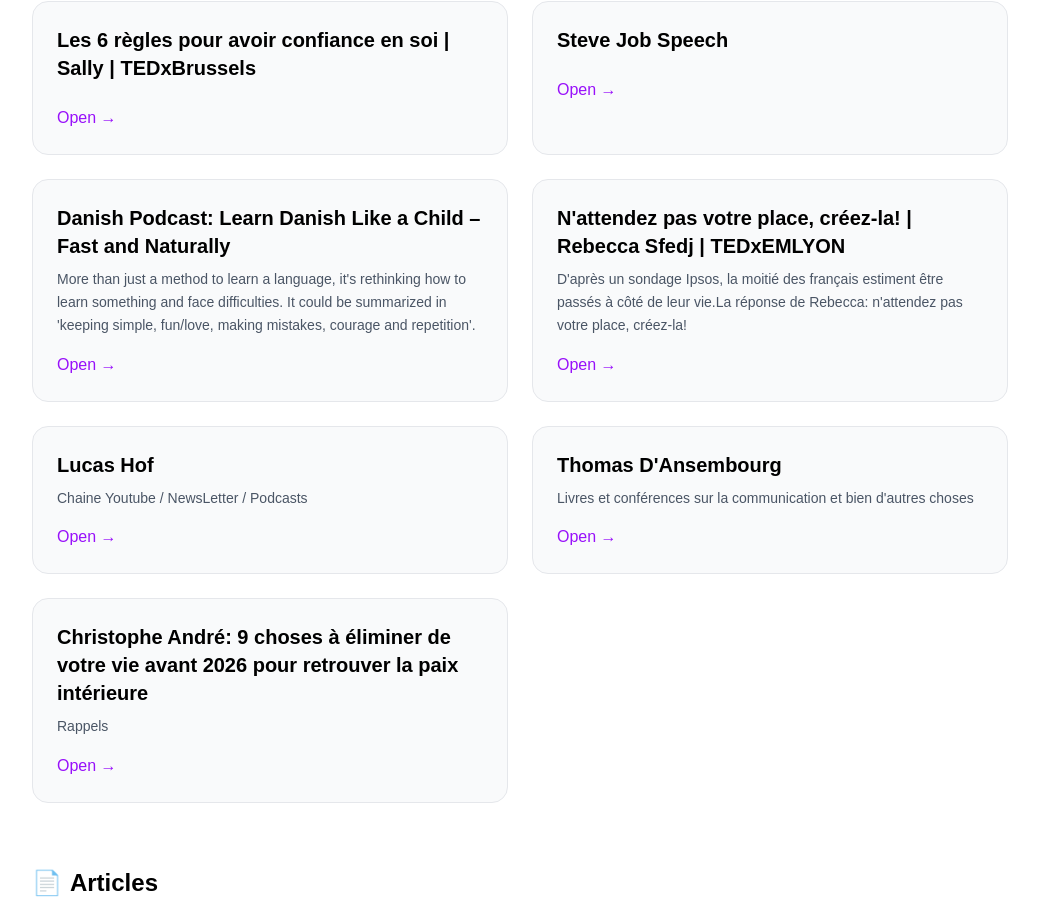
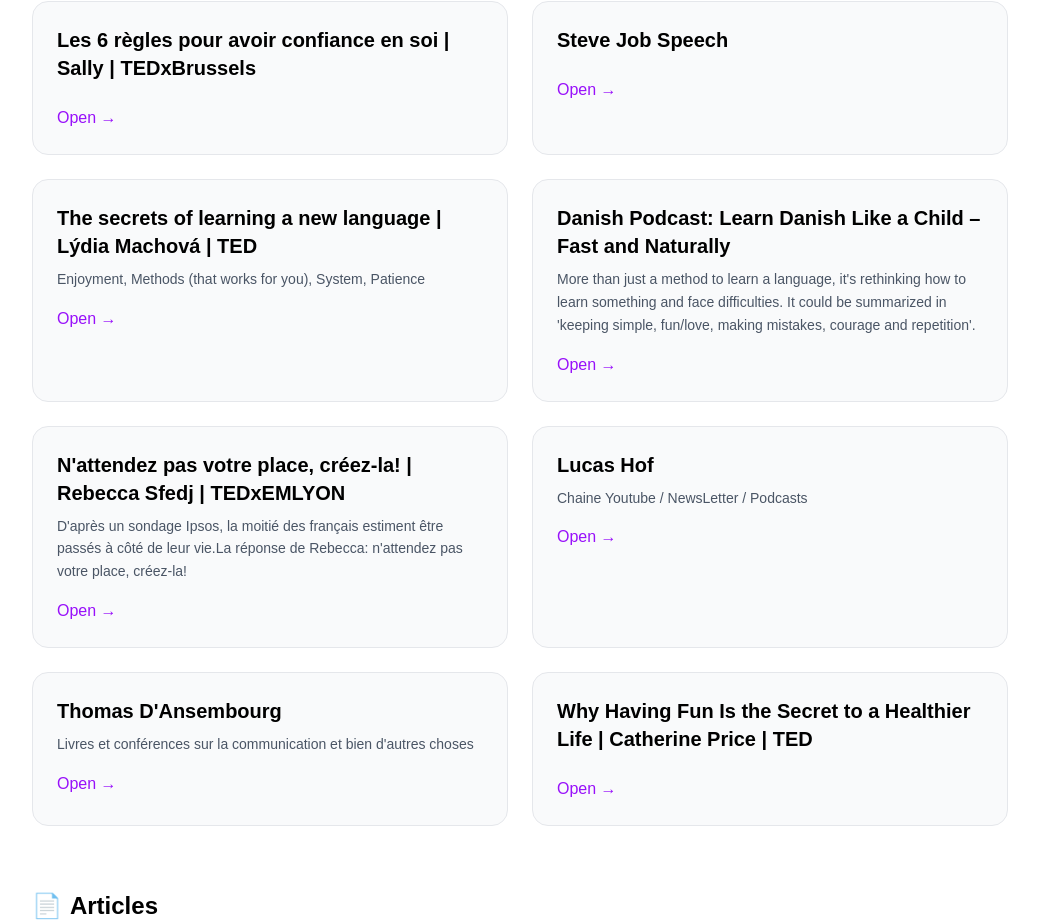
Before and after one commit to Trophaigle/Portfolio, a Next.js app: page /en/resources in a window 1280 px wide. Shown: the part 751-1673 px from the top of the page, without its empty margins (120-1159 px from the left). Built offline with nearby package versions, Linux system fonts and the light colour scheme.

Commit message:
add video ressource

```diff
--- a/app/[locale]/(root)/resources/page.tsx
+++ b/app/[locale]/(root)/resources/page.tsx
@@ -43,6 +43,12 @@
         url: "https://www.youtube.com/watch?v=Tuw8hxrFBH8",
       },
       {
+        title: "The secrets of learning a new language | Lýdia Machová | TED",
+        summary:
+          "Enjoyment, Methods (that works for you), System, Patience",
+        url: "https://www.youtube.com/watch?v=o_XVt5rdpFY",
+      },
+      {
         title: "Danish Podcast: Learn Danish Like a Child – Fast and Naturally",
         summary:
           "More than just a method to learn a language, it's rethinking how to learn something and face difficulties. It could be summarized in 'keeping simple, fun/love, making mistakes, courage and repetition'.",
@@ -68,11 +74,17 @@
         url: "https://www.youtube.com/watch?v=t2hWWM3OJdU",
       },
       {
-        title: "Christophe André: 9 choses à éliminer de votre vie avant 2026 pour retrouver la paix intérieure",
+        title: "Why Having Fun Is the Secret to a Healthier Life | Catherine Price | TED",
         summary:
-          "Rappels",
-        url: "https://www.youtube.com/watch?v=QV_ld64HyNs",
+          "",
+        url: "https://www.youtube.com/watch?v=iMBJrvEwv8s",
       },
+      // {
+      //   title: "Christophe André: 9 choses à éliminer de votre vie avant 2026 pour retrouver la paix intérieure",
+      //   summary:
+      //     "Rappels",
+      //   url: "https://www.youtube.com/watch?v=QV_ld64HyNs",
+      // },
 
     ],
   },
```
